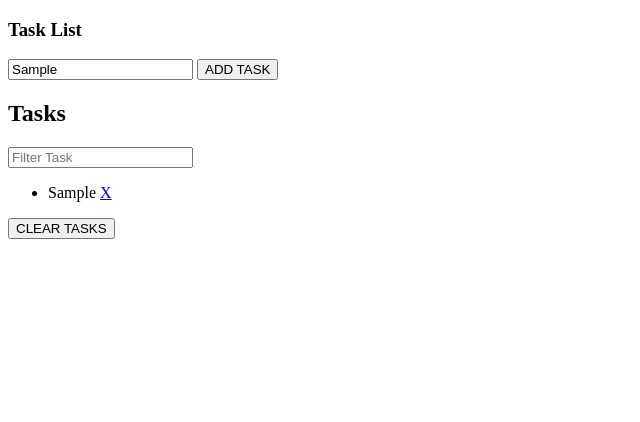
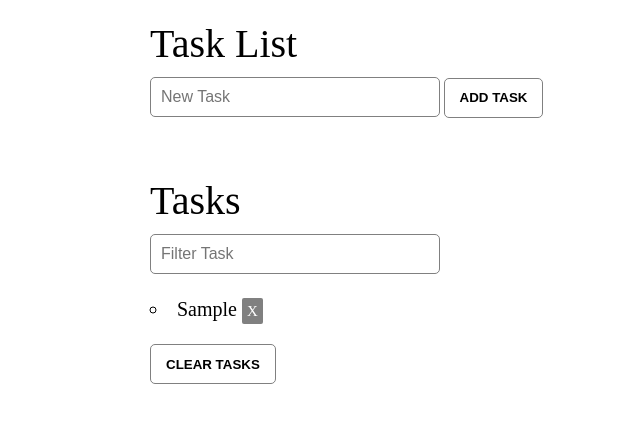
Before and after one commit to BenjaminLikita/list, a plain HTML site: page index.html in a window 1280 px wide. Both pictures are taken after typing "Sample" into the empty fields and a click on the button "ADD TASK". Shown: the whole page, without its empty margins (0-640 px from the left). Drawn offline with Linux system fonts and the light colour scheme.

Commit message:
Add files via upload

```diff
--- a/index.html
+++ b/index.html
@@ -10,10 +10,8 @@
 <body>
     <div class="container">
         <h3>Task List</h3>
-        <form>
-            <input type="text" id="newTask" placeholder="New Task">
-            <button id="submit-btn">ADD TASK</button>
-        </form>
+        <input type="text" id="newTask" placeholder="New Task">
+        <button id="submit-btn">ADD TASK</button>
     </div>
     <div class="container">
         <h2>Tasks</h2>
--- a/script.js
+++ b/script.js
@@ -6,8 +6,10 @@ let submitBtn = document.getElementById("submit-btn")
 
 submitBtn.addEventListener("click", addTask)
 list.addEventListener("click", deleteTask)
+clearBtn.addEventListener("dblclick", clearTask)
+filter.addEventListener("keyup", filterTask)
 
-function addTask(e){
+function addTask(){
     if(newTask.value === ""){
         alert("Add a Task")
     } else{
@@ -18,8 +20,18 @@ function addTask(e){
         a.innerText = "X"
         li.appendChild(a)
         list.appendChild(li)
+        newTask.value = ""
+        li.style.fontSize = "20px"
+        li.style.lineHeight = "1.5"
+        a.style.backgroundColor = "gray"
+        a.style.color = "white"
+        a.style.borderRadius = "10px"
+        a.style.padding = "5px"
+        a.style.fontSize = "15px"
+        a.style.borderRadius = "2px"
+        a.style.textDecoration = "none"
     }
-    e.preventDefault()
+    // e.preventDefault()
 }
 function deleteTask(e){
     if(e.target.hasAttribute("href")){
@@ -29,3 +41,19 @@ function deleteTask(e){
         }
     }
 }
+function clearTask(){
+    if(confirm("Are you sure?")){
+        list.innerHTML = ""
+    }
+}
+function filterTask(e){
+    let text = e.target.value.toLowerCase()
+    document.querySelectorAll("li").forEach(task => {
+        let item = task.firstChild.textContent.toLowerCase().indexOf(text)
+        if (item != -1){
+            task.style.display = "block"
+        }else(
+            task.style.display = "none"
+        )
+    })
+}
--- a/style.css
+++ b/style.css
@@ -0,0 +1,43 @@
+*{
+    box-sizing: border-box;
+    padding: 0;
+    margin: 0;
+}
+.container{
+    width: 80%;
+    padding: 20px 150px;
+}
+h2, h3{
+    font-size: 40px;
+    padding-bottom: 10px;
+    font-weight: lighter;
+}
+input{
+    height: 40px;
+    width: 40%;
+    padding: 10px;
+    margin-bottom: 20px;
+    border: 1px solid gray;
+    border-radius: 5px;
+    font-size: 16px;
+}
+button{
+    height: 40px;
+    padding: 10px 15px;
+    background-color: white;
+    border: 1px solid gray;
+    border-radius: 5px;
+    font-weight: 600;
+    cursor: pointer;
+}
+button:hover{
+    background-color: gray;
+    color: white;
+    transition: .5s ease-in;
+}
+#clear{
+    margin-top: 20px;
+}
+ul{
+    list-style: circle inside;
+}
```
